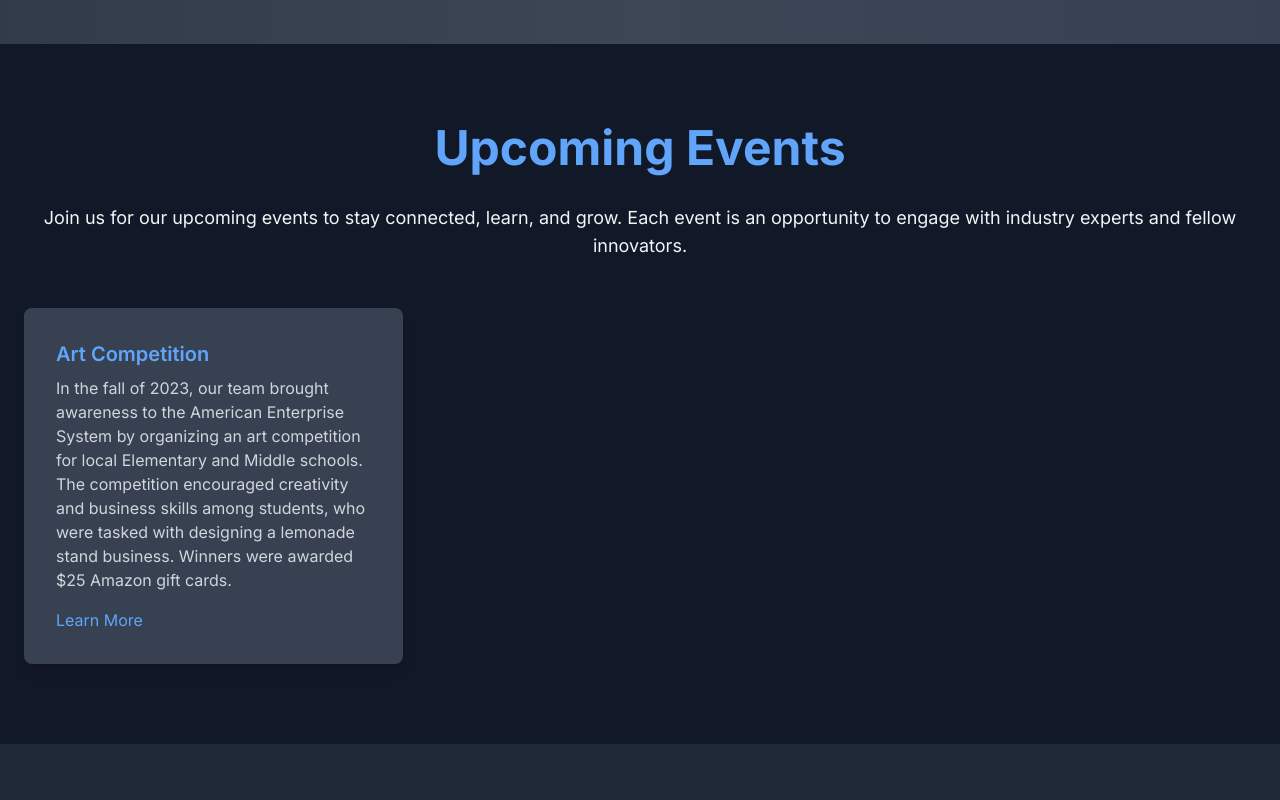
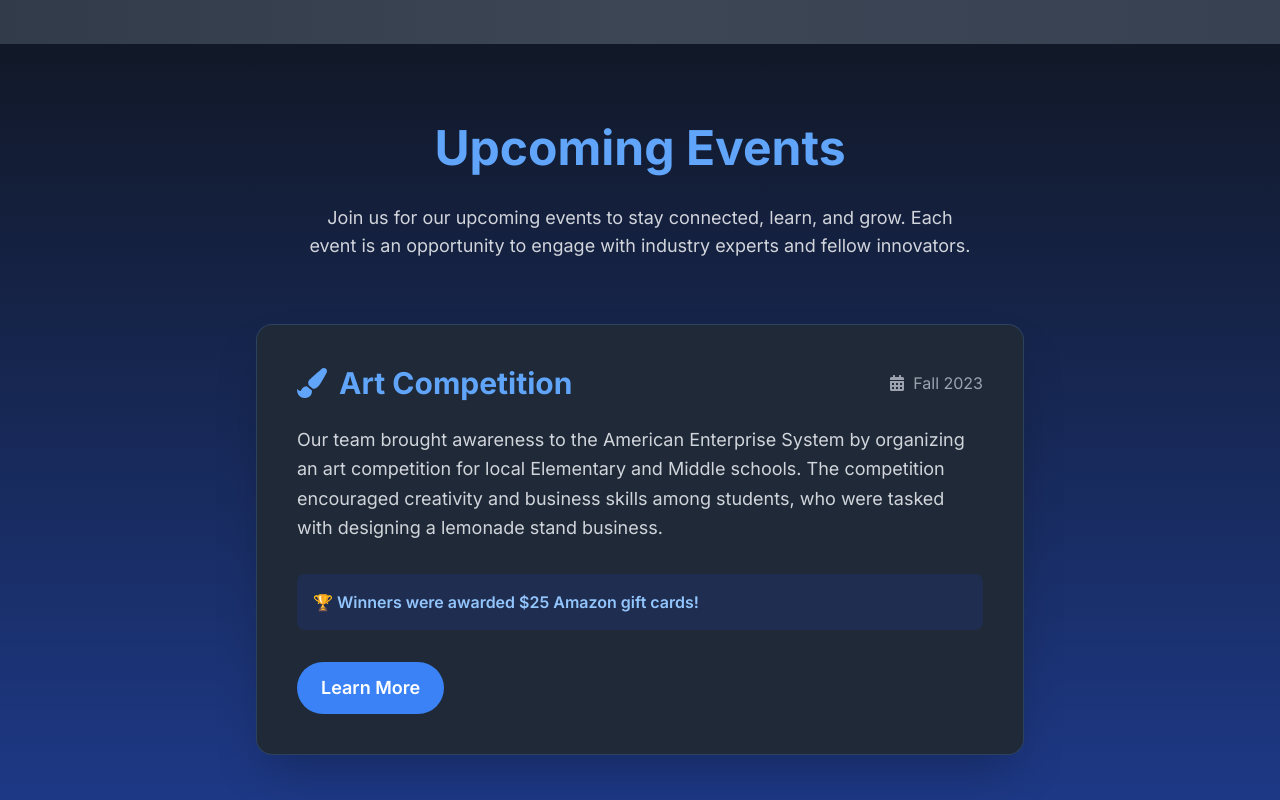
Before and after one commit to arao761/innovate-usa, a Next.js app: page / in a window 1280 px wide. Shown: the part 3700-4500 px from the top of the page. Built offline with nearby package versions, Linux system fonts and the light colour scheme.

Commit message:
updated events section

```diff
--- a/components/EventsSection.tsx
+++ b/components/EventsSection.tsx
@@ -1,35 +1,50 @@
 import React from 'react';
 import { motion } from 'framer-motion';
+import { FaPaintBrush, FaCalendarAlt } from 'react-icons/fa';
 
 const EventsSection: React.FC = () => {
     return (
-        <section id="events" className="py-20 bg-gray-900">
+        <section id="events" className="py-20 bg-gradient-to-b from-gray-900 to-blue-900">
             <div className="container mx-auto px-6">
                 <motion.div
                     initial={{ opacity: 0, y: 20 }}
                     animate={{ opacity: 1, y: 0 }}
                     transition={{ duration: 0.8 }}
-                    className="text-center mb-12"
+                    className="text-center mb-16"
                 >
                     <h2 className="text-5xl font-bold text-blue-400 mb-8">Upcoming Events</h2>
-                    <p className="text-lg mb-6">
+                    <p className="text-lg text-gray-300 max-w-2xl mx-auto">
                         Join us for our upcoming events to stay connected, learn, and grow. Each event is an opportunity to engage with industry experts and fellow innovators.
                     </p>
                 </motion.div>
-                <div className="grid grid-cols-1 md:grid-cols-2 lg:grid-cols-3 gap-12">
-                    <motion.div
-                        className="bg-gray-700 p-8 rounded-lg shadow-lg hover:shadow-2xl transition-shadow duration-300"
-                        initial={{ opacity: 0, y: 20 }}
-                        animate={{ opacity: 1, y: 0 }}
-                        transition={{ duration: 0.8 }}
-                    >
-                        <h3 className="text-xl font-semibold mb-2 text-blue-400">Art Competition</h3>
-                        <p className="text-gray-300 mb-4">
-                            In the fall of 2023, our team brought awareness to the American Enterprise System by organizing an art competition for local Elementary and Middle schools. The competition encouraged creativity and business skills among students, who were tasked with designing a lemonade stand business. Winners were awarded $25 Amazon gift cards.
+                <motion.div
+                    className="max-w-3xl mx-auto"
+                    initial={{ opacity: 0, y: 20 }}
+                    animate={{ opacity: 1, y: 0 }}
+                    transition={{ duration: 0.8, delay: 0.2 }}
+                >
+                    <div className="bg-gray-800 p-10 rounded-2xl shadow-2xl hover:shadow-blue-400/20 transition-all duration-300 border border-blue-400/20">
+                        <div className="flex items-center justify-between mb-6">
+                            <h3 className="text-3xl font-bold text-blue-400 flex items-center">
+                                <FaPaintBrush className="mr-3" />
+                                Art Competition
+                            </h3>
+                            <span className="text-gray-400 flex items-center">
+                                <FaCalendarAlt className="mr-2" />
+                                Fall 2023
+                            </span>
+                        </div>
+                        <p className="text-gray-300 mb-8 text-lg leading-relaxed">
+                            Our team brought awareness to the American Enterprise System by organizing an art competition for local Elementary and Middle schools. The competition encouraged creativity and business skills among students, who were tasked with designing a lemonade stand business.
                         </p>
-                        <a href="#" className="text-blue-400 hover:underline">Learn More</a>
-                    </motion.div>
-                </div>
+                        <div className="bg-blue-900/30 p-4 rounded-lg mb-8">
+                            <p className="text-blue-300 font-semibold">
+                                🏆 Winners were awarded $25 Amazon gift cards!
+                            </p>
+                        </div>
+                        <a href="#" className="inline-block bg-blue-500 text-white py-3 px-6 rounded-full hover:bg-blue-600 transition-colors duration-300 text-lg font-semibold">Learn More</a>
+                    </div>
+                </motion.div>
             </div>
         </section>
     );
```
